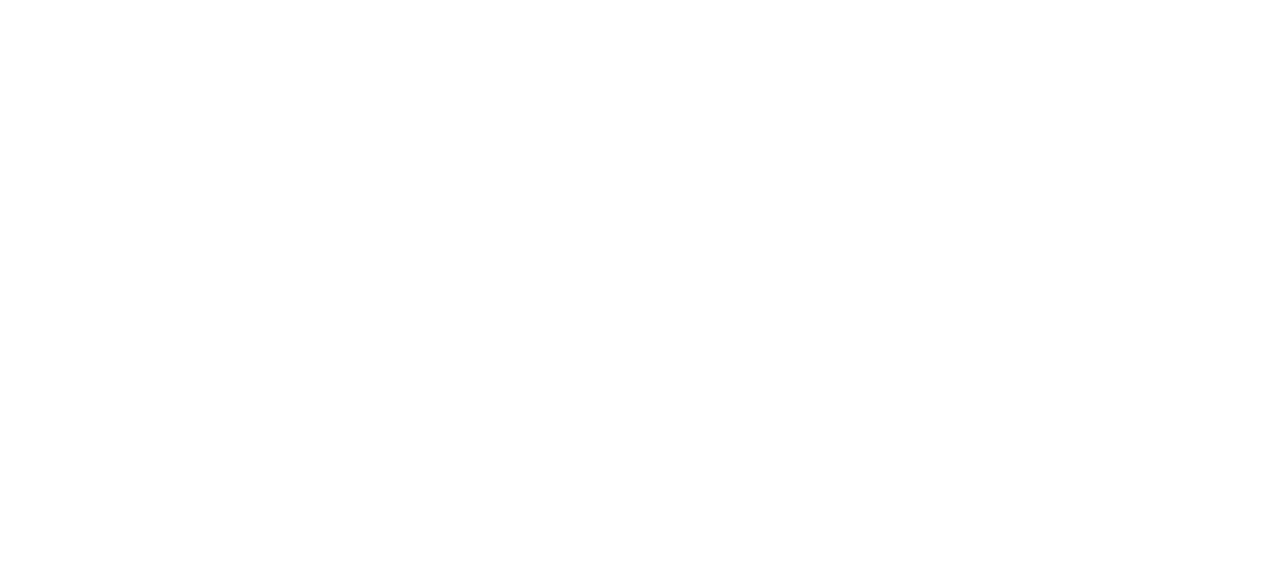
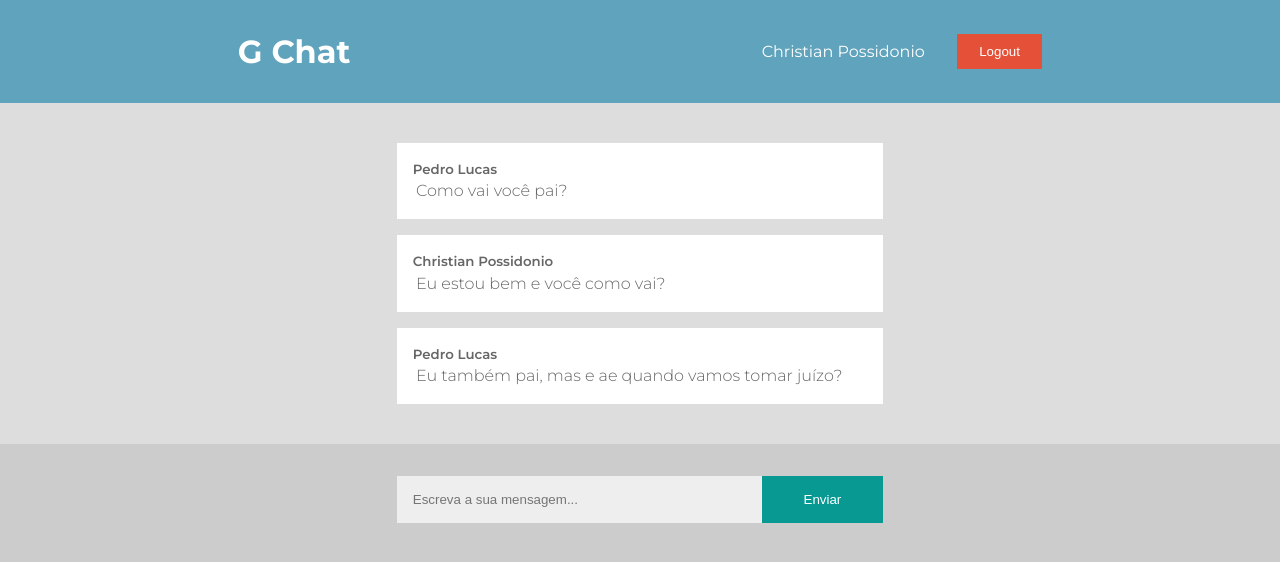
Before and after one commit to christian-de-ornellas/gchat-frontend, a React (Create React App) app: page / in a window 1280 px wide. Shown: the top 562 px of the page. Built offline with nearby package versions, Linux system fonts and the light colour scheme.

Commit message:
Interface inicial criada.

```diff
--- a/public/index.html
+++ b/public/index.html
@@ -10,6 +10,10 @@
             content="Web site created using create-react-app"
         />
         <link rel="apple-touch-icon" href="%PUBLIC_URL%/logo192.png" />
+        <link
+            href="https://fonts.googleapis.com/css?family=Montserrat:100,200,300,400,600,700,800&display=swap"
+            rel="stylesheet"
+        />
         <!--
       manifest.json provides metadata used when your web app is installed on a
       user's mobile device or desktop. See https://developers.google.com/web/fundamentals/web-app-manifest/
@@ -26,6 +30,7 @@
     -->
         <title>React App</title>
     </head>
+
     <body>
         <noscript>You need to enable JavaScript to run this app.</noscript>
         <div id="root"></div>
@@ -38,6 +43,5 @@
 
       To begin the development, run `npm start` or `yarn start`.
       To create a production bundle, use `npm run build` or `yarn build`.
-    -->
-  </body>
+    --></body>
 </html>
--- a/src/App.js
+++ b/src/App.js
@@ -1,7 +1,17 @@
 import React, { Component } from "react";
+import Header from "./components/header";
+import Navigation from "./components/navigation";
+import Home from "./pages/home";
+import "./styles.css";
 
 export default class App extends Component {
     render() {
-        return <div />;
+        return (
+            <div>
+                <Header nameLogged="Christian Possidonio" />
+                <Home />
+                <Navigation />
+            </div>
+        );
     }
 }
--- a/src/components/header/index.js
+++ b/src/components/header/index.js
@@ -0,0 +1,18 @@
+import React, { Component } from "react";
+import "./style.css";
+
+export default class header extends Component {
+    render() {
+        return (
+            <header>
+                <div className="brand">
+                    <h1>G Chat</h1>
+                </div>
+                <div className="logged">
+                    <p>{this.props.nameLogged}</p>
+                    <button>Logout</button>
+                </div>
+            </header>
+        );
+    }
+}
--- /dev/null
+++ b/src/components/header/style.css
@@ -0,0 +1,35 @@
+header {
+    display: flex;
+    background-color: #60a3bc;
+    padding: 2rem;
+    flex-direction: row;
+    justify-content: space-around;
+    align-items: center;
+}
+
+.logged {
+    display: flex;
+    flex-direction: row;
+    align-items: center;
+}
+.logged p {
+    color: #fff;
+    margin-right: 2rem;
+}
+
+.logged button {
+    border: none;
+    padding: 0.6rem 1.4rem;
+    background: #e55039;
+    color: #fff;
+}
+.logged button:hover {
+    background: #eb2f06;
+    transition: all linear 0.4s;
+    cursor: pointer;
+}
+
+.brand {
+    color: #fff;
+    font-weight: 400;
+}
--- /dev/null
+++ b/src/components/navigation/index.js
@@ -0,0 +1,18 @@
+import React, { Component } from "react";
+import "./styles.css";
+
+export default class Navigation extends Component {
+    render() {
+        return (
+            <section className="txtMessage">
+                <input
+                    className="form-input"
+                    type="text"
+                    id="message"
+                    placeholder="Escreva a sua mensagem..."
+                />
+                <button className="btnMessage">Enviar</button>
+            </section>
+        );
+    }
+}
--- /dev/null
+++ b/src/components/navigation/styles.css
@@ -0,0 +1,27 @@
+.txtMessage {
+    display: flex;
+    flex-direction: row;
+    justify-content: center;
+    align-items: center;
+    padding: 2rem;
+    background: #ccc;
+}
+.btnMessage {
+    padding: 1rem 1.4rem;
+    border: none;
+    background: #079992;
+    color: #fff;
+    width: 10%;
+}
+.btnMessage:hover {
+    background: #38ada9;
+    transition: all linear 0.2s;
+    cursor: pointer;
+}
+.form-input {
+    padding: 1rem;
+    border: none;
+    background: #eee;
+    color: #333;
+    width: 30%;
+}
--- a/src/pages/home/index.js
+++ b/src/pages/home/index.js
@@ -0,0 +1,23 @@
+import React, { Component } from "react";
+import "./style.css";
+
+export default class Home extends Component {
+    render() {
+        return (
+            <div className="content">
+                <div className="comment">
+                    <small>Pedro Lucas</small>
+                    <p>Como vai você pai?</p>
+                </div>
+                <div className="comment">
+                    <small>Christian Possidonio</small>
+                    <p>Eu estou bem e você como vai?</p>
+                </div>
+                <div className="comment">
+                    <small>Pedro Lucas</small>
+                    <p>Eu também pai, mas e ae quando vamos tomar juízo?</p>
+                </div>
+            </div>
+        );
+    }
+}
--- /dev/null
+++ b/src/pages/home/style.css
@@ -0,0 +1,24 @@
+.content {
+    display: flex;
+    justify-content: center;
+    align-items: center;
+    flex-direction: column;
+    flex: 1;
+    background: #ddd;
+    padding: 2rem;
+}
+.comment {
+    width: 40%;
+    background: #fff;
+    padding: 1rem;
+    margin: 0.5rem 0;
+}
+.comment p {
+    color: #666;
+    padding: 0.2rem;
+    font-weight: 300;
+}
+.comment small {
+    color: #666;
+    font-weight: 600;
+}
--- /dev/null
+++ b/src/styles.css
@@ -0,0 +1,11 @@
+*,
+html {
+    margin: 0;
+    padding: 0;
+    box-sizing: border-box;
+}
+
+body {
+    background: #ccc;
+    font-family: "Montserrat", sans-serif;
+}
```
Lines whose indentation alone changed are shown as unchanged.
